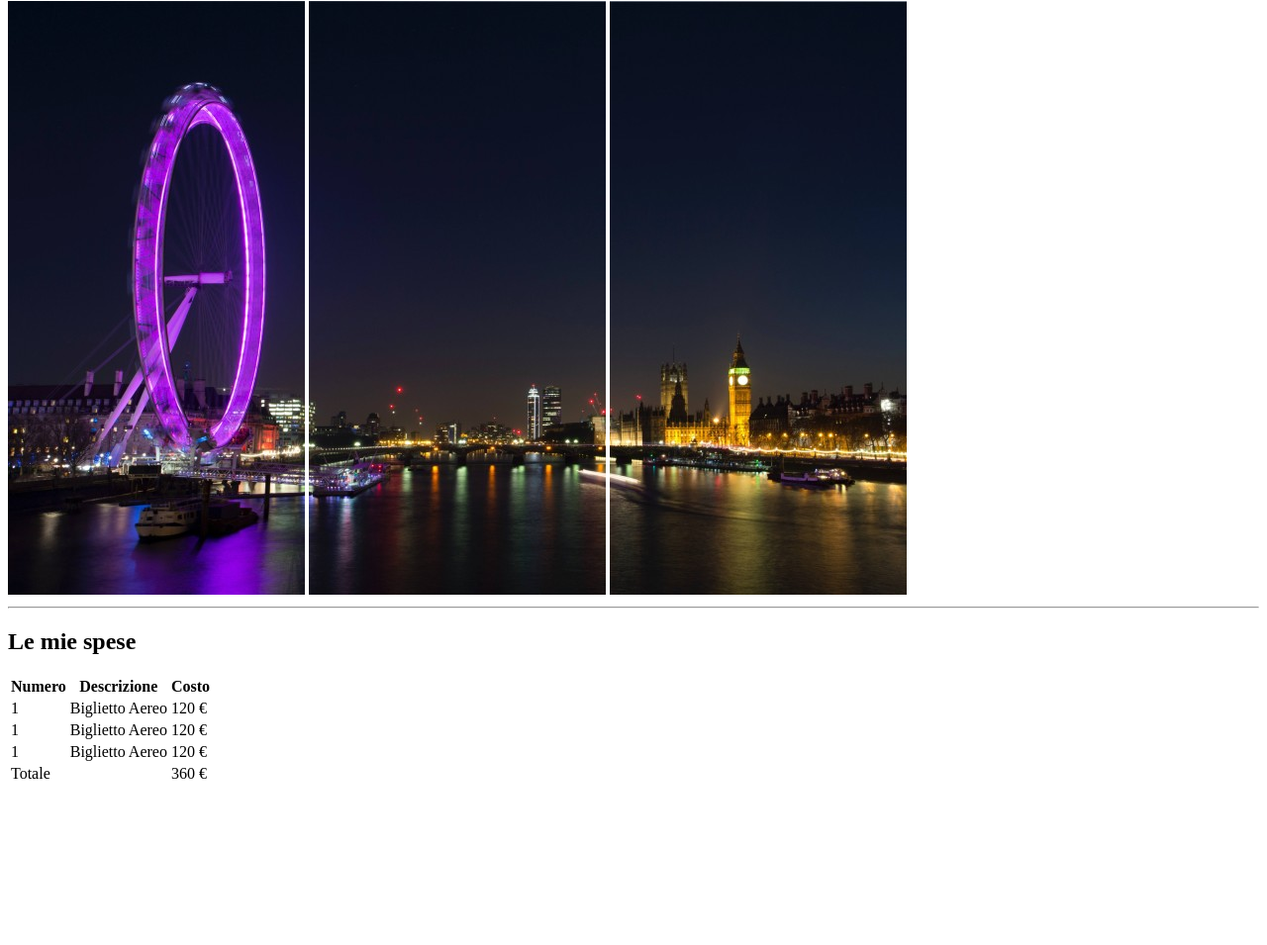
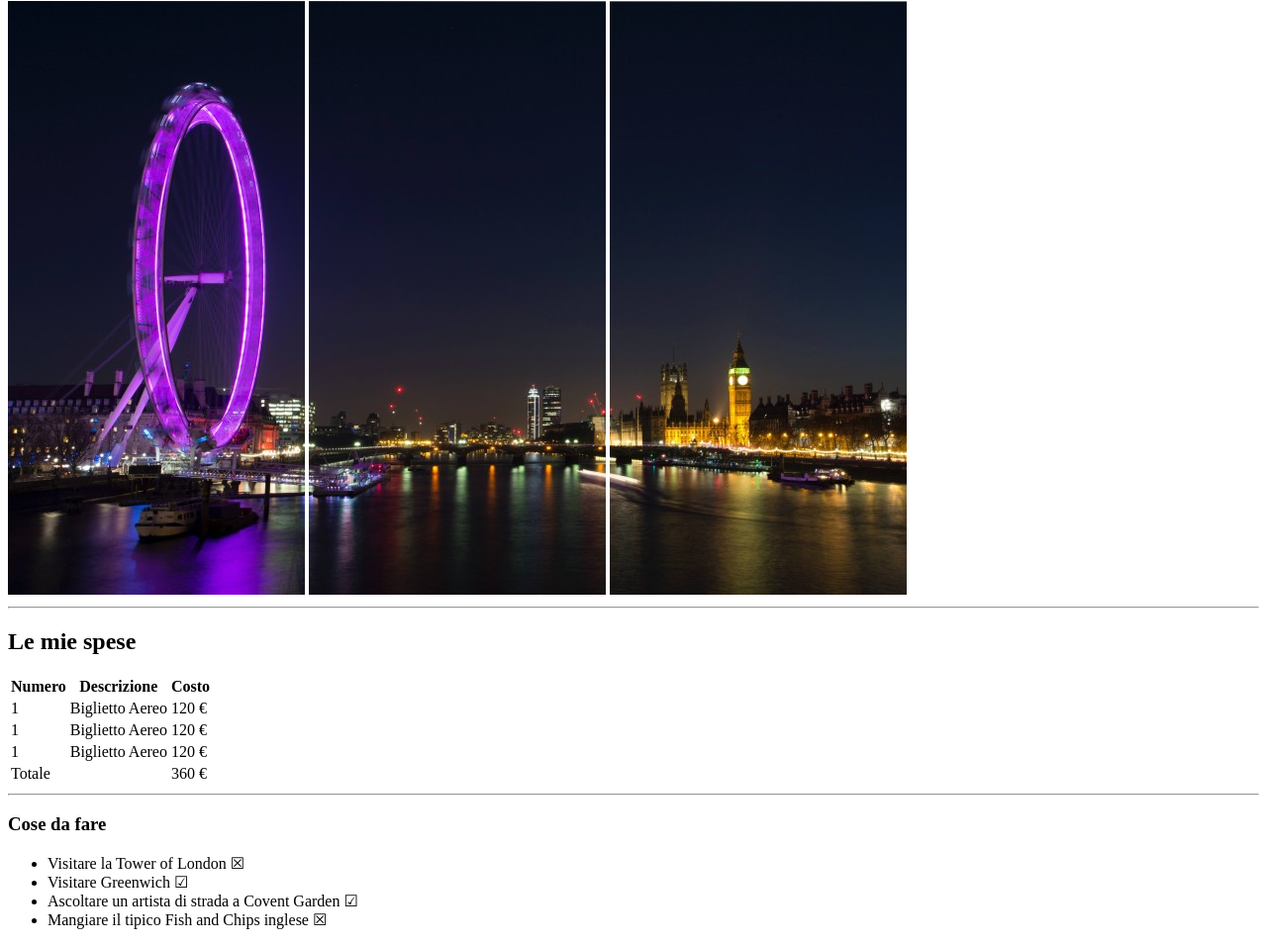
Before and after one commit to jfmarkan/html-london-trip, a plain HTML site: page index.html in a window 1280 px wide. Shown: the part 79-1034 px from the top of the page at 99% size. Before the commit the page ends 881 px from the top, so only its background shows below. Drawn offline with Linux system fonts and the light colour scheme.

Commit message:
Create section Cose da fare with ulist

```diff
--- a/index.html
+++ b/index.html
@@ -53,6 +53,16 @@
                 </tfoot>
             </table>
         </Section>
+        <hr>
+        <section>
+            <h3>Cose da fare</h3>
+            <ul>
+                <li>Visitare la Tower of London &#9746;</li>
+                <li>Visitare Greenwich &#9745;</li>
+                <li>Ascoltare un artista di strada a Covent Garden &#9745;</li>
+                <li>Mangiare il tipico Fish and Chips inglese &#9746;</li>
+            </ul>
+        </section>
     </main>
     <footer>
 
```
